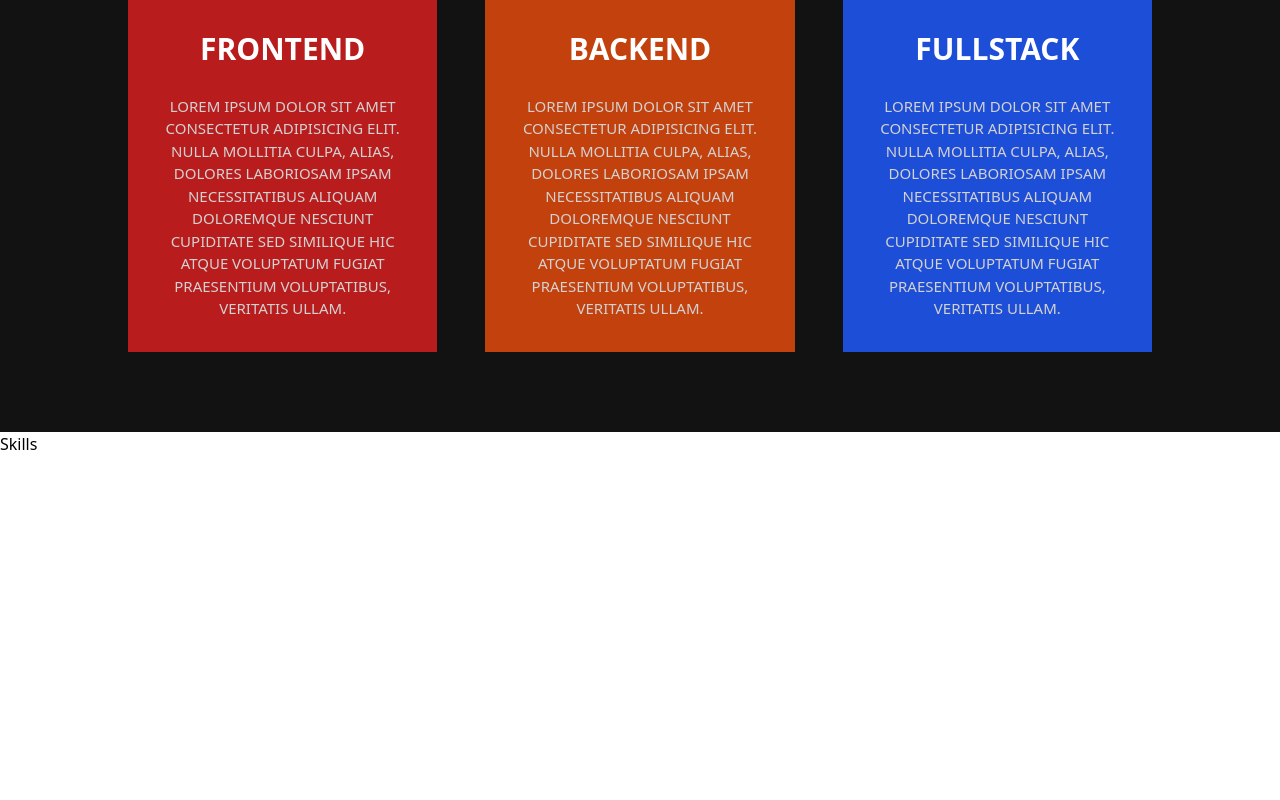
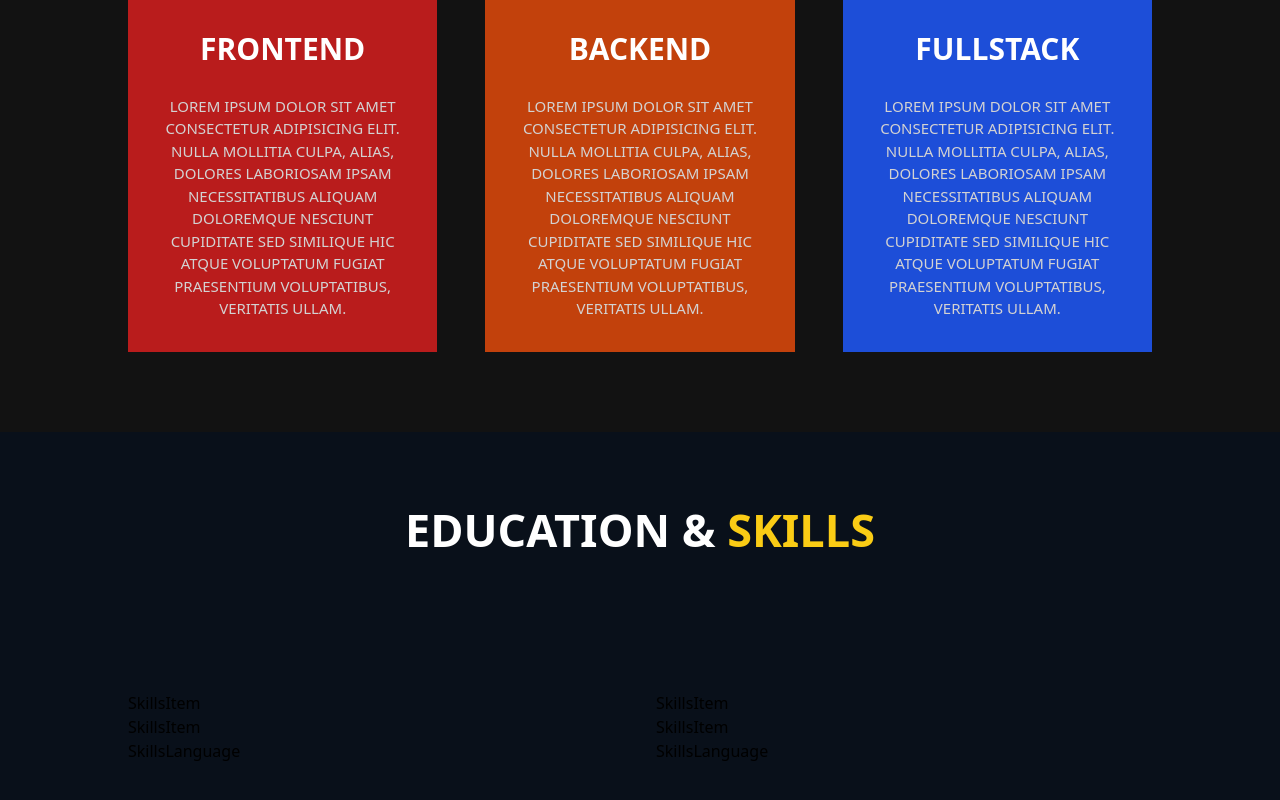
Before and after one commit to krrattoss5/didier-portfolio, a Next.js app: page / in a window 1280 px wide. Shown: the part 1830-2630 px from the top of the page. Before the commit the page ends 2286 px from the top, so only its background shows below. Built offline with nearby package versions, Linux system fonts and the light colour scheme.

Commit message:
(add/skill structure)

```diff
--- a/components/Skills.tsx
+++ b/components/Skills.tsx
@@ -1,8 +1,52 @@
 import React from 'react'
+import SkillsItem from './SkillsItem'
+import SkillsLanguage from './SkillsLanguage'
 
 const Skills = () => {
   return (
-    <div>Skills</div>
+    <div className='pt-[4rem] mb:pt-[8rem] pb-[5rem] bg-[#09101a]'>
+      <h2 className='heading'>
+        Education &  <span className='text-yellow-400'>Skills</span>
+        </h2>
+        <div className='w-[80%] mx-auto pt-[4rem] md:pt-[8rem] grid grid-cols-1 md:grid-cols-2 gap-[2rem] items-center'>
+          <div>
+            <SkillsItem
+              title='React Developer'
+              year='2023 - 2024'
+           />
+            <SkillsItem
+              title='PERN Stack Developer'
+              year='2023 - 2024'
+            />
+            <SkillsLanguage
+              skil1='HTML'
+              skil2='CSS'
+              skil3='Javascript'
+              level1='w-[90%]'
+              level2='w-[80%]'
+              level3='w-[80%]'
+            />
+          </div>
+          <div>
+            <SkillsItem
+              title='React Native'
+              year='2023 - 2024'
+           />
+            <SkillsItem
+              title='Node Js Developer'
+              year='2023 - 2024'
+            />
+            <SkillsLanguage
+              skil1='React Js'
+              skil2='Next Js'
+              skil3='Typescript'
+              level1='w-[90%]'
+              level2='w-[80%]'
+              level3='w-[80%]'
+            />
+          </div>
+        </div>
+    </div>
   )
 }
 
--- /dev/null
+++ b/components/SkillsLanguage.tsx
@@ -0,0 +1,9 @@
+import React from 'react'
+
+const SkillsLanguage = () => {
+  return (
+    <div>SkillsLanguage</div>
+  )
+}
+
+export default SkillsLanguage
--- a/components/SkillsLanguge.tsx
+++ /dev/null
@@ -1,9 +0,0 @@
-import React from 'react'
-
-const SkillsLanguge = () => {
-  return (
-    <div>SkillsLanguge</div>
-  )
-}
-
-export default SkillsLanguge
```
